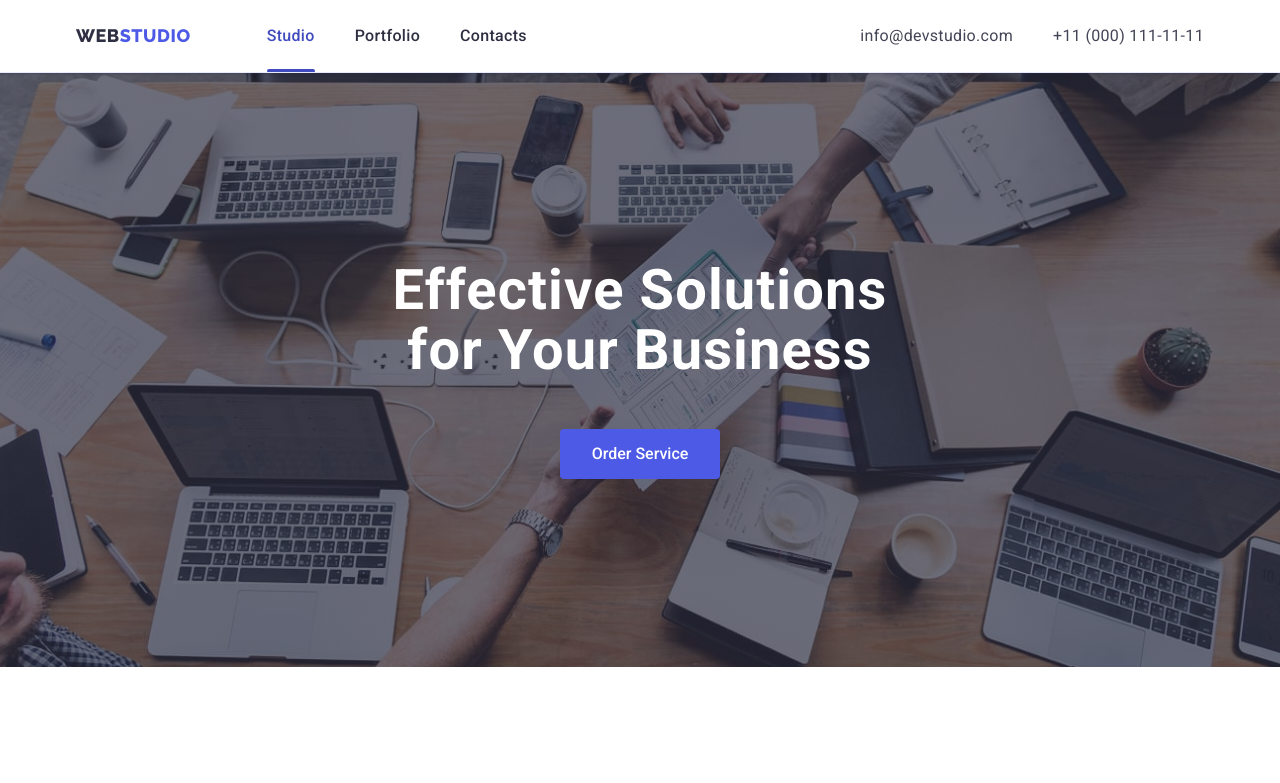
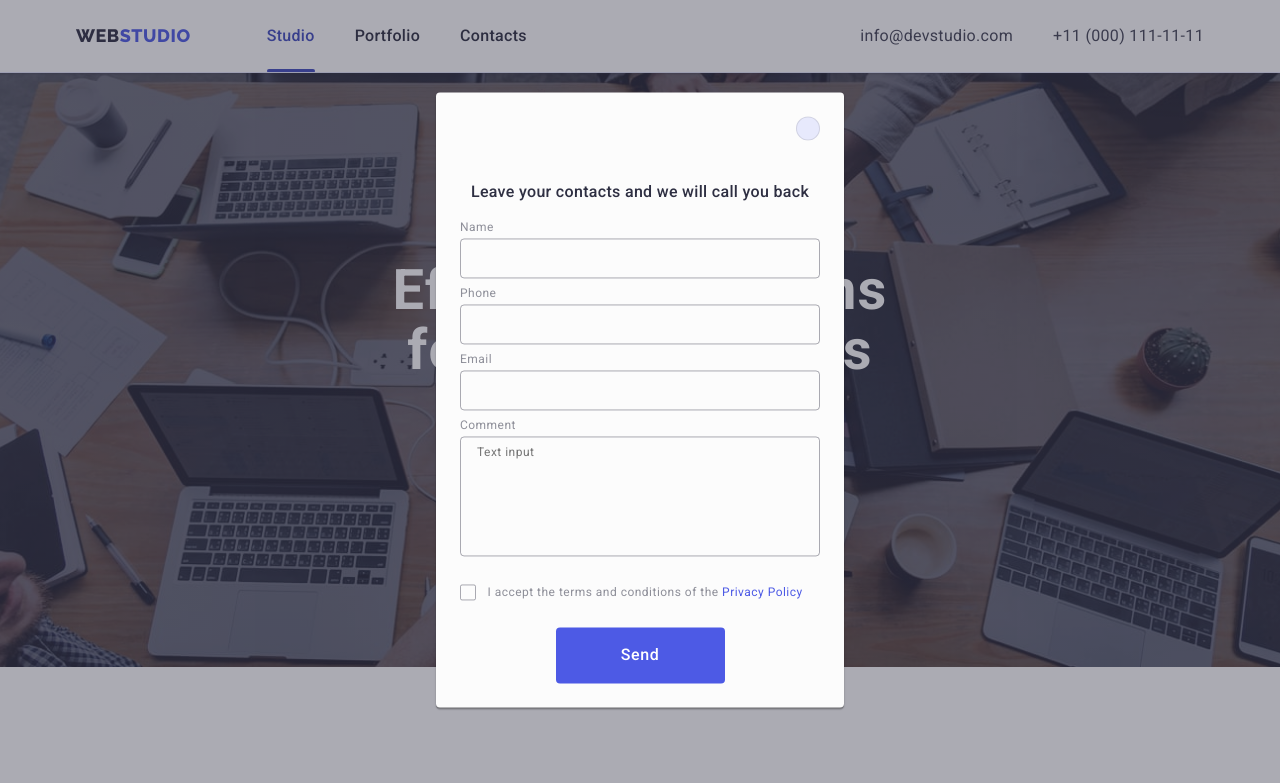
Before and after one commit to stasqo1t/goit-markup-hw-05, a plain HTML site: page index.html in a window 1280 px wide. Shown: the top 783 px of the page. Drawn offline with nearby package versions, Linux system fonts and the light colour scheme.

Commit message:
Fix modal window

```diff
--- a/css/styles.css
+++ b/css/styles.css
@@ -548,248 +548,201 @@ button {
   position: fixed;
   top: 0;
   left: 0;
-  width: 100vw;
-  height: 100vh;
+  width: 100%;
+  height: 100%;
   background-color: rgba(46, 47, 66, 0.4);
-
-  opacity: 0;
-  visibility: hidden;
-  pointer-events: none;
-
-  transition:
-    opacity 250ms cubic-bezier(0.4, 0, 0.2, 1),
+  transition: opacity 250ms cubic-bezier(0.4, 0, 0.2, 1),
     visibility 250ms cubic-bezier(0.4, 0, 0.2, 1);
+  opacity: 1;
+  visibility: visible;
 }
 
-.backdrop.is-open {
-  opacity: 1;
-  visibility: visible;
-  pointer-events: auto;
-}
-
-/* ===== MODAL WINDOW ===== */
-.modal {
+.modal-window {
   position: absolute;
   top: 50%;
   left: 50%;
   transform: translate(-50%, -50%);
   width: 408px;
+  min-height: 584px;
+  background: #fcfcfc;
+  box-shadow: 0px 1px 1px rgba(0, 0, 0, 0.14),
+    0px 1px 3px rgba(0, 0, 0, 0.12),
+    0px 2px 1px rgba(0, 0, 0, 0.2);
+  border-radius: 4px;
+  transition: transform 250ms cubic-bezier(0.4, 0, 0.2, 1);
   padding: 72px 24px 24px 24px;
-  background: #ffffff;
-  border-radius: 4px;
-  box-shadow:
-    0px 1px 3px rgba(0, 0, 0, 0.12),
-    0px 1px 1px rgba(0, 0, 0, 0.14),
-    0px 2px 1px rgba(0, 0, 0, 0.2);
 }
 
-/* ===== CLOSE BUTTON ===== */
-.modal-close {
+.modal-close-btn {
   position: absolute;
   top: 24px;
   right: 24px;
   width: 24px;
   height: 24px;
+  border-radius: 50%;
+  display: flex;
+  align-items: center;
+  justify-content: center;
   background-color: #e7e9fc;
   border: 1px solid rgba(0, 0, 0, 0.1);
-  border-radius: 50%;
+  padding: 0;
   cursor: pointer;
-  display: flex;
-  justify-content: center;
-  align-items: center;
-
-  transition:
-    background-color 250ms cubic-bezier(0.4, 0, 0.2, 1),
-    border-color 250ms cubic-bezier(0.4, 0, 0.2, 1);
+  transition: background-color 250ms cubic-bezier(0.4, 0, 0.2, 1),
+    border 250ms cubic-bezier(0.4, 0, 0.2, 1);
 }
 
-.modal-close:hover,
-.modal-close:focus {
+.modal-close-btn:hover,
+.modal-close-btn:focus {
   background-color: #404bbf;
-  border-color: #404bbf;
+  border: none;
 }
 
-.modal-close svg {
+.modal-close-icon {
+  width: 8px;
+  height: 8px;
+  transition: fill 250ms cubic-bezier(0.4, 0, 0.2, 1);
   fill: #2e2f42;
 }
 
-/* ===== FORM TITLE ===== */
-.form-title {
-  margin: 0 0 16px;
-  font-size: 16px;
-  font-weight: 500;
-  color: #2e2f42;
-  text-align: center;
+.modal-close-btn:hover .modal-close-icon,
+.modal-close-btn:focus .modal-close-icon {
+  fill: #ffffff;
 }
 
-/* ===== FORM FIELDS ===== */
-.modal-form {
-  display: block;
+.modal-title {
+  font-weight: 500;
+  font-size: 16px;
+  line-height: 1.5;
+  letter-spacing: 0.02em;
+  color: var(--navyblue, #2e2f42);
+  text-align: center;
+  margin-bottom: 16px;
 }
 
-.form-field {
-  display: block;
+.input-field {
   margin-bottom: 8px;
 }
 
-.form-label {
+.input-label {
   display: block;
   margin-bottom: 4px;
   font-size: 12px;
+  line-height: 1.17;
   letter-spacing: 0.04em;
-  color: #8e8f99;
+  color: var(--lightslate, #8e8f99);
 }
 
-/* INPUT WRAPPER */
-.input-wrapper {
-  position: relative;
-  display: block;
+input.input-control,
+textarea.comment-control {
+  width: 100%;
+  border-radius: 4px;
+  border: 1px solid rgba(46, 47, 66, 0.4);
+  background-color: transparent;
+  outline: transparent;
+  transition: border-color 250ms cubic-bezier(0.4, 0, 0.2, 1);
 }
 
-.form-input {
-  width: 100%;
-  height: 40px;
-  padding: 8px 16px 8px 38px;
-  font-size: 14px;
-  letter-spacing: 0.04em;
-  color: #2e2f42;
-  line-height: 1.5;
-
-  border: 1px solid rgba(46, 47, 66, 0.2);
-  border-radius: 4px;
-  background-color: transparent;
-
-  outline: transparent;
-  transition:
-    border-color 250ms cubic-bezier(0.4, 0, 0.2, 1),
-    box-shadow 250ms cubic-bezier(0.4, 0, 0.2, 1);
+.input-wrap {
+  position: relative;
 }
 
-.form-input::placeholder {
-  color: rgba(46, 47, 66, 0.5);
+.input-control {
+  height: 40px;
+  padding-left: 38px;
+}
+
+.input-control:focus {
+  border-color: #4d5ae5;
 }
 
 .input-icon {
   position: absolute;
+  left: 16px;
   top: 50%;
-  left: 16px;
   transform: translateY(-50%);
-  fill: #2e2f42;
-
+  width: 18px;
+  height: 24px;
+  fill: rgba(46, 47, 66, 0.4);
   transition: fill 250ms cubic-bezier(0.4, 0, 0.2, 1);
 }
 
-/* TEXTAREA */
-.form-textarea {
-  width: 100%;
-  height: 120px;
-  padding: 8px 16px;
-  font-size: 14px;
-  letter-spacing: 0.04em;
-  color: #2e2f42;
-  line-height: 1.5;
-
-  border: 1px solid rgba(46, 47, 66, 0.2);
-  border-radius: 4px;
-  background-color: transparent;
-  resize: none;
-
-  outline: transparent;
-  transition:
-    border-color 250ms cubic-bezier(0.4, 0, 0.2, 1),
-    box-shadow 250ms cubic-bezier(0.4, 0, 0.2, 1);
-}
-
-.form-textarea::placeholder {
-  color: rgba(46, 47, 66, 0.5);
-}
-
-/* FOCUS STATES */
-.form-input:focus,
-.form-textarea:focus {
-  border-color: #4d5ae5;
-  box-shadow:
-    0px 4px 4px rgba(0, 0, 0, 0.15);
-}
-
-.form-input:focus+.input-icon {
+.input-control:focus+.input-icon {
   fill: #4d5ae5;
 }
 
-/* ===== CHECKBOX ===== */
-.checkbox-field {
-  display: flex;
-  align-items: center;
-  margin-top: 8px;
-  margin-bottom: 24px;
-  gap: 8px;
-  font-size: 12px;
-  letter-spacing: 0.04em;
-  color: #8e8f99;
+.comment-field {
+  margin-bottom: 16px;
 }
 
-.checkbox-original {
-  position: absolute;
-  opacity: 0;
-  pointer-events: none;
+.comment-control {
+  height: 120px;
+  padding: 8px 16px;
+  font-size: 12px;
+  line-height: 1.17;
+  letter-spacing: 0.04em;
+  color: rgba(46, 47, 66, 0.4);
+  resize: none;
+}
+
+.comment-control:focus {
+  border-color: #4d5ae5;
+}
+
+.checkbox-field {
+  margin-bottom: 24px;
+}
+
+.checkbox-label {
+  font-size: 12px;
+  line-height: 1.17;
+  letter-spacing: 0.04em;
+  color: var(--lightslate, #8e8f99);
 }
 
 .checkbox-custom {
   width: 16px;
   height: 16px;
-  border: 1px solid #2e2f42;
+  border: 1px solid rgba(46, 47, 66, 0.4);
   border-radius: 2px;
-  display: flex;
+  margin-right: 8px;
+  display: inline-flex;
+  justify-content: center;
   align-items: center;
-  justify-content: center;
-
-  transition:
-    border-color 250ms cubic-bezier(0.4, 0, 0.2, 1),
-    background-color 250ms cubic-bezier(0.4, 0, 0.2, 1);
+  fill: transparent;
+  transition: background-color 250ms cubic-bezier(0.4, 0, 0.2, 1),
+    border 250ms cubic-bezier(0.4, 0, 0.2, 1),
+    fill 250ms cubic-bezier(0.4, 0, 0.2, 1);
 }
 
-.checkbox-custom svg {
-  fill: transparent;
-  transition: fill 250ms cubic-bezier(0.4, 0, 0.2, 1);
+.checkbox-original:checked+.checkbox-label .checkbox-custom {
+  background-color: #404bbf;
+  border: none;
+  fill: #f4f4fd;
 }
 
-.checkbox-original:checked+.checkbox-custom {
-  background-color: #4d5ae5;
-  border-color: #4d5ae5;
+.privacy-link {
+  color: #4d5ae5;
 }
 
-.checkbox-original:checked+.checkbox-custom svg {
-  fill: #ffffff;
+.modal-submit-btn {
+  display: block;
+  min-width: 169px;
+  height: 56px;
+  margin: 0 auto;
+  background-color: #4d5ae5;
+  color: #ffffff;
+  font-family: "Roboto", sans-serif;
+  font-size: 16px;
+  font-weight: 500;
+  line-height: 1.5;
+  letter-spacing: 0.04em;
+  border: none;
+  cursor: pointer;
+  border-radius: 4px;
+  transition: background-color 250ms cubic-bezier(0.4, 0, 0.2, 1);
 }
 
-.policy-link {
-  color: #4d5ae5;
-  text-decoration: underline;
+.modal-submit-btn:hover,
+.modal-submit-btn:focus {
+  background-color: #404bbf;
 }
-
-/* ===== SUBMIT BUTTON (MODAL) ===== */
-.form-submit {
-  display: block;
-  margin: 0 auto;
-  padding: 16px 32px;
-
-  border: none;
-  border-radius: 4px;
-  background-color: #4d5ae5;
-  color: #ffffff;
-
-  font-size: 16px;
-  font-weight: 500;
-  cursor: pointer;
-
-  transition:
-    background-color 250ms cubic-bezier(0.4, 0, 0.2, 1),
-    box-shadow 250ms cubic-bezier(0.4, 0, 0.2, 1);
-}
-
-.form-submit:hover,
-.form-submit:focus {
-  background-color: #404bbf;
-  box-shadow:
-    0px 4px 4px rgba(0, 0, 0, 0.15);
-}
--- a/index.html
+++ b/index.html
@@ -361,64 +361,73 @@
   </div>
 </footer>
 
-<!-- MODAL WINDOW -->
 <div class="backdrop">
-  <div class="modal">
-    <button type="button" class="modal-close">
-      <svg width="18" height="18">
+  <div class="modal-window">
+    <button type="button" class="modal-close-btn">
+      <svg class="modal-close-icon" width="8" height="8">
         <use href="./images/icons.svg#icon-close"></use>
       </svg>
     </button>
 
+    <p class="modal-title">Leave your contacts and we will call you back</p>
+
     <form class="modal-form">
-      <p class="form-title">Leave your contacts and we will call you back</p>
-
-      <label class="form-field">
-        <span class="form-label">Name</span>
-        <span class="input-wrapper">
-          <input type="text" name="name" placeholder="Your name" />
-          <svg class="input-icon" width="18" height="18">
+      <!-- NAME -->
+      <div class="input-field">
+        <label class="input-label" for="user-name">Name</label>
+        <div class="input-wrap">
+          <input class="input-control" id="user-name" name="user-name" type="text" />
+          <svg class="input-icon" width="18" height="24">
             <use href="./images/icons.svg#icon-person"></use>
           </svg>
-        </span>
-      </label>
+        </div>
+      </div>
 
-      <label class="form-field">
-        <span class="form-label">Phone</span>
-        <span class="input-wrapper">
-          <input type="tel" name="phone" placeholder="+380..." />
-          <svg class="input-icon" width="18" height="18">
+      <!-- PHONE -->
+      <div class="input-field">
+        <label class="input-label" for="user-phone">Phone</label>
+        <div class="input-wrap">
+          <input class="input-control" id="user-phone" name="user-phone" type="tel" />
+          <svg class="input-icon" width="18" height="24">
             <use href="./images/icons.svg#icon-phone"></use>
           </svg>
-        </span>
-      </label>
+        </div>
+      </div>
 
-      <label class="form-field">
-        <span class="form-label">Email</span>
-        <span class="input-wrapper">
-          <input type="email" name="email" placeholder="example@gmail.com" />
-          <svg class="input-icon" width="18" height="18">
+      <!-- EMAIL -->
+      <div class="input-field">
+        <label class="input-label" for="user-email">Email</label>
+        <div class="input-wrap">
+          <input class="input-control" id="user-email" name="user-email" type="email" />
+          <svg class="input-icon" width="18" height="24">
             <use href="./images/icons.svg#icon-email"></use>
           </svg>
-        </span>
-      </label>
+        </div>
+      </div>
 
-      <label class="form-field">
-        <span class="form-label">Comment</span>
-        <textarea name="comment" placeholder="Enter text"></textarea>
-      </label>
+      <!-- COMMENT -->
+      <div class="comment-field">
+        <label class="input-label" for="user-comment">Comment</label>
+        <textarea class="comment-control" id="user-comment" name="user-comment" placeholder="Text input"></textarea>
+      </div>
 
-      <label class="checkbox-field">
-        <input type="checkbox" name="policy" class="checkbox-original" />
-        <span class="checkbox-custom">
-          <svg width="16" height="16">
-            <use href="./images/icons.svg#icon-check"></use>
-          </svg>
-        </span>
-        I agree with the Privacy Policy
-      </label>
+      <!-- PRIVACY -->
+      <div class="checkbox-field">
+        <input class="checkbox-original visually-hidden" id="user-privacy" type="checkbox" name="user-privacy"
+          value="true" />
+        <label class="checkbox-label" for="user-privacy">
+          <span class="checkbox-custom">
+            <svg class="checkbox-icon" width="10" height="8">
+              <use href="./images/icons.svg#icon-check"></use>
+            </svg>
+          </span>
+          I accept the terms and conditions of the
+          <a class="privacy-link" href="#">Privacy Policy</a>
+        </label>
+      </div>
 
-      <button type="submit" class="form-submit">Send</button>
+      <!-- SUBMIT -->
+      <button type="submit" class="modal-submit-btn">Send</button>
     </form>
   </div>
 </div>
```
